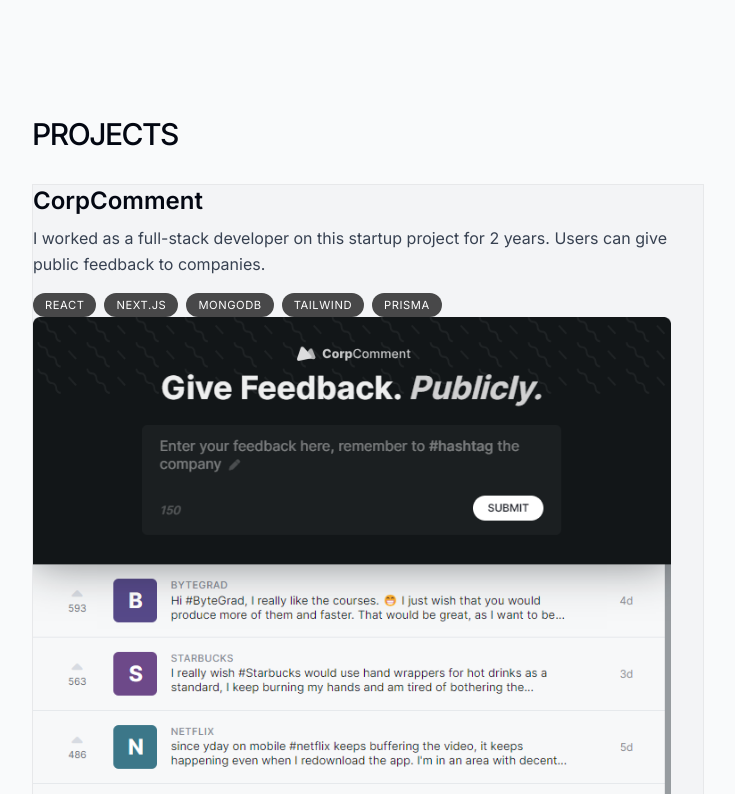
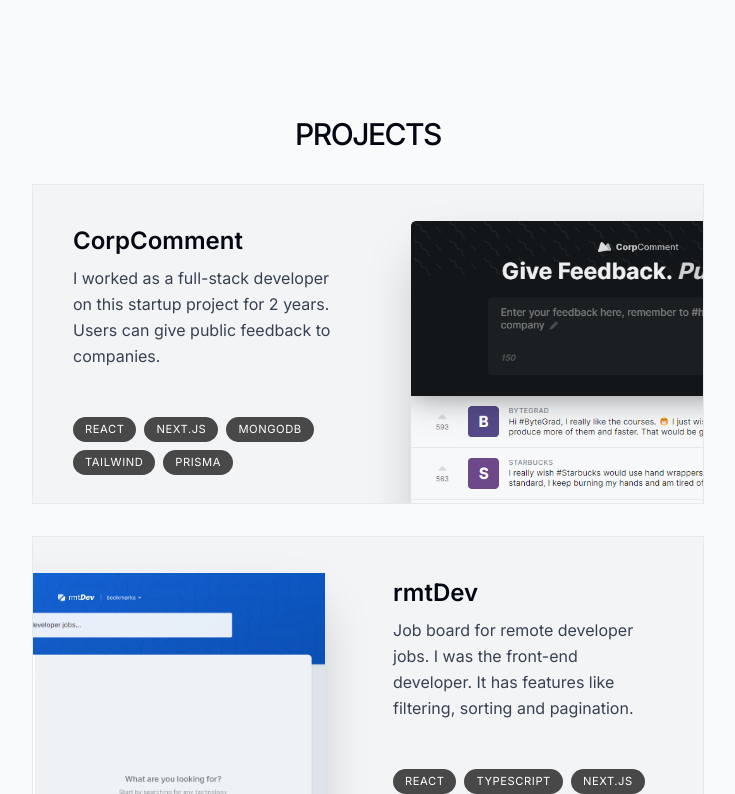
Before and after one commit to nabzster/portfolio-nextjs, a Next.js app: page / in a window 1280 px wide. Shown: the part 1206-2000 px from the top of the page, without its empty margins (272-1007 px from the left). Built offline with nearby package versions, Linux system fonts and the light colour scheme.

Commit message:
Added more on projects

```diff
--- a/components/Projects.tsx
+++ b/components/Projects.tsx
@@ -27,16 +27,20 @@
 
 function Project({ title, description, tags, imageUrl }: ProjectProps) {
     return (
-        <section className="bg-gray-100 max-w-[42rem] border border-black/5 overflow-hidden sm:pr-8">
+        <section className="group bg-gray-100 max-w-[42rem] border border-black/5 overflow-hidden sm:pr-8 relative sm:h-[20rem] sm:mb-8 hover:bg-gray-200 transition last:mb-0 even:pl-8">
+            <div className="py-4 px-5 sm:pl-10 sm:pr-2 sm:pt-10 sm:max-w-[50%] flex flex-col h-full pb-7 group-even:ml-[18rem]">
                 <h3 className="text-2xl font-semibold">{title}</h3>
                 <p className="mt-2 leading-relaxed text-gray-700">{description}</p>
-            <ul className="flex flex-wrap mt-4 gap-2">
+                <ul className="flex flex-wrap gap-2 mt-auto">
                     {tags.map((tag, index) => (
                         <li className="bg-black/[0.7] px-3 py-1 text-[0.7rem] uppercase tracking-wider text-white rounded-full" key={index}>{tag}</li>
                     ))}
                 </ul>
+            </div>
 
-            <Image src={imageUrl} alt="My past work" quality={95} />
+            <Image src={imageUrl} alt="My past work" quality={95} className="absolute top-9 -right-40 w-[28.25rem] rounder-t-lg shadow-2xl group-even:right-[initial] transition
+            group-even:-left-40 group-hover:-translate-x-3 group-hover:translate-y-3 group-hover:-rotate-2 group-hover:scale-[1.04]
+            group-even:group-hover:translate-x-3 group-even:group-hover:translate-y-3 group-even:group-hover:rotate-2" />
         </section>
     )
 }
--- a/components/SectionHeading.tsx
+++ b/components/SectionHeading.tsx
@@ -6,7 +6,7 @@
 
 export default function SectionHeading({ children }: SectionHeadingProps) {
   return (
-    <h2 className="text-3xl font-medium uppercase tracking-tighter mb-8">
+    <h2 className="text-3xl text-center font-medium uppercase tracking-tighter mb-8">
         {children}
     </h2>
   )
```
Lines whose indentation alone changed are shown as unchanged.
